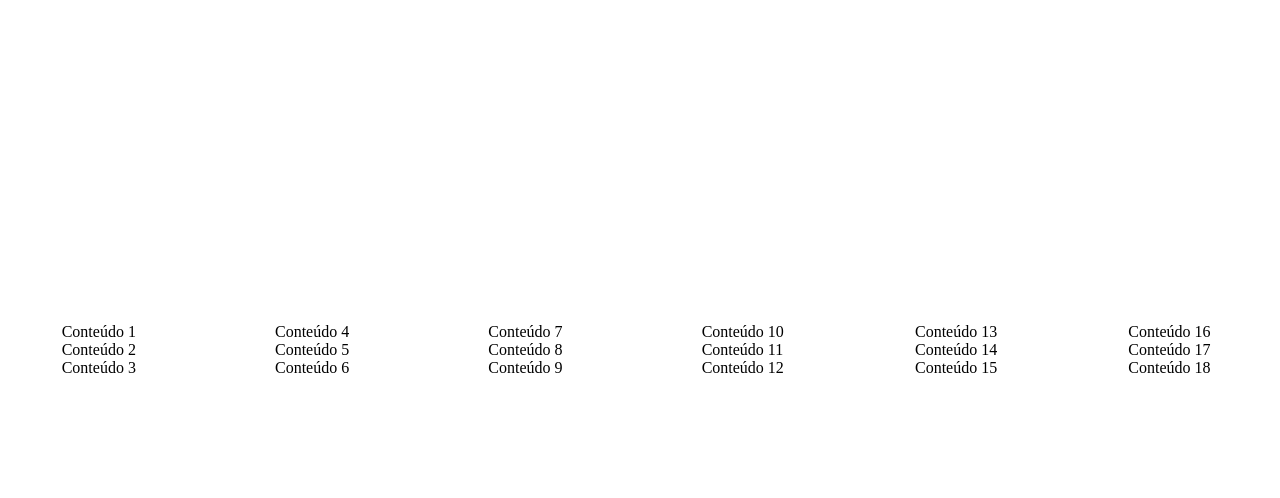
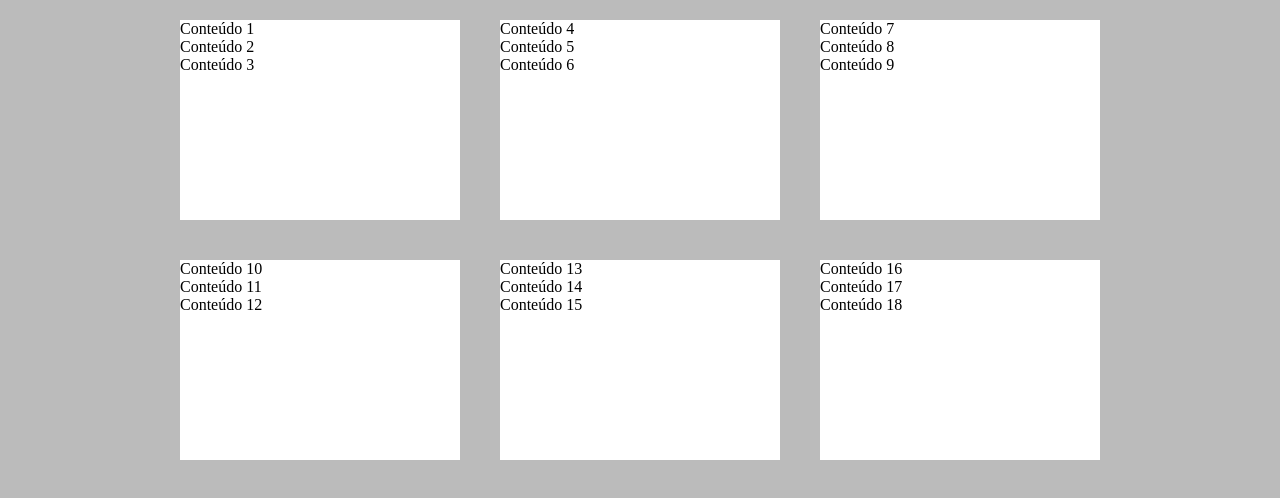
Before and after one commit to djalmasantosbr/html-css-aulas, a plain HTML site: page aula-flexbox/index.html in a window 1280 px wide. Drawn offline with Linux system fonts and the light colour scheme.

Commit message:
Propriedade box-sizing

```diff
--- a/aula-flexbox/css/styles.css
+++ b/aula-flexbox/css/styles.css
@@ -1,19 +1,27 @@
 * {
+    box-sizing: border-box;
     margin: 0;
 }
 
+body {
+   background-color: #bbb;
+}
+
 .container-dos-blocos {
-    height: 700px;
+    max-width: 960px;
+    margin: 0 auto;
     display: flex;
     flex-wrap: wrap;
-    justify-content: space-around;
-    align-items: center;
-}
+ }
+
 .bloco {
-    width: 90px;
+    width: 280px;
     height: 200px;
     margin: 20px;
-    display: flex;
-    flex-direction: column;
-    justify-content: center;
+    background-color: #fff;
+
 }
+
+.bloco:hover {
+    border: 2px solid red;
+}
```
